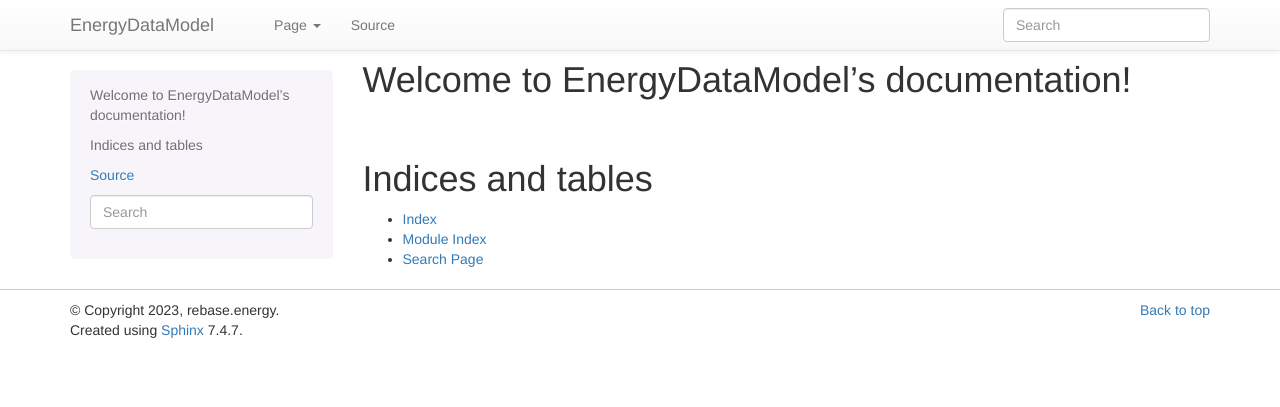
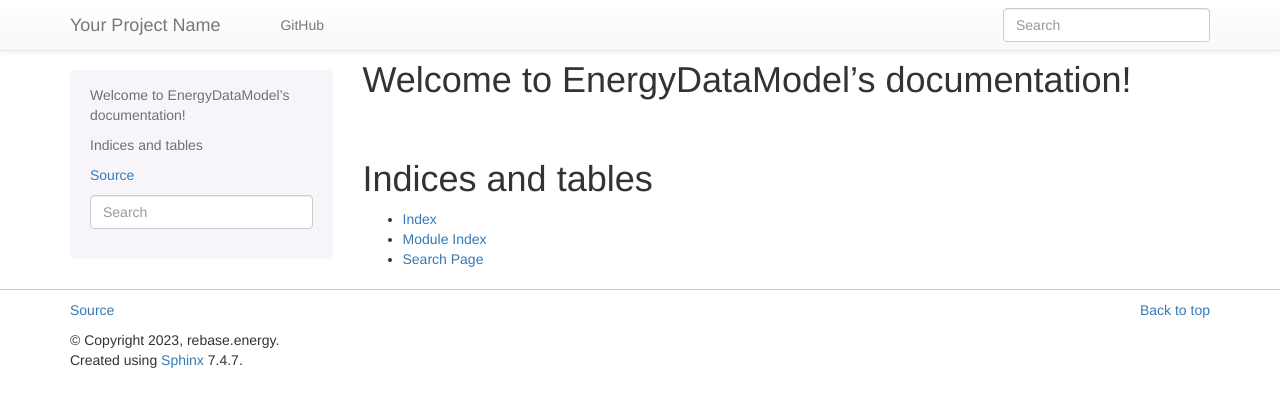
Before and after one commit to rebase-energy/EnergyDataModel, a Sphinx documentation site: the page built from docs/index.rst, in a window 1280 px wide. Shown: the top 407 px of the page. Built offline with Sphinx 7.4.7, drawn with Linux system fonts in a browser that asks for light colours.

```diff
--- a/docs/conf.py
+++ b/docs/conf.py
@@ -45,6 +45,19 @@
 # a list of builtin themes.
 #
 html_theme = 'bootstrap'
+import sphinx_bootstrap_theme
+html_theme_path = sphinx_bootstrap_theme.get_html_theme_path()
+html_theme_options = {
+    'navbar_title': "Your Project Name",
+    'navbar_site_name': "Documentation",
+    'navbar_links': [
+        ("GitHub", "https://github.com/yourusername/yourproject", True),
+    ],
+    'navbar_pagenav': False,
+    'navbar_sidebarrel': False,
+    'bootstrap_version': "3",
+    'source_link_position': "footer",
+}
 
 
 
--- /dev/null
+++ b/requirements.txt
@@ -0,0 +1,2 @@
+Sphinx==4.0.2
+sphinx-bootstrap-theme==0.8.0
```
